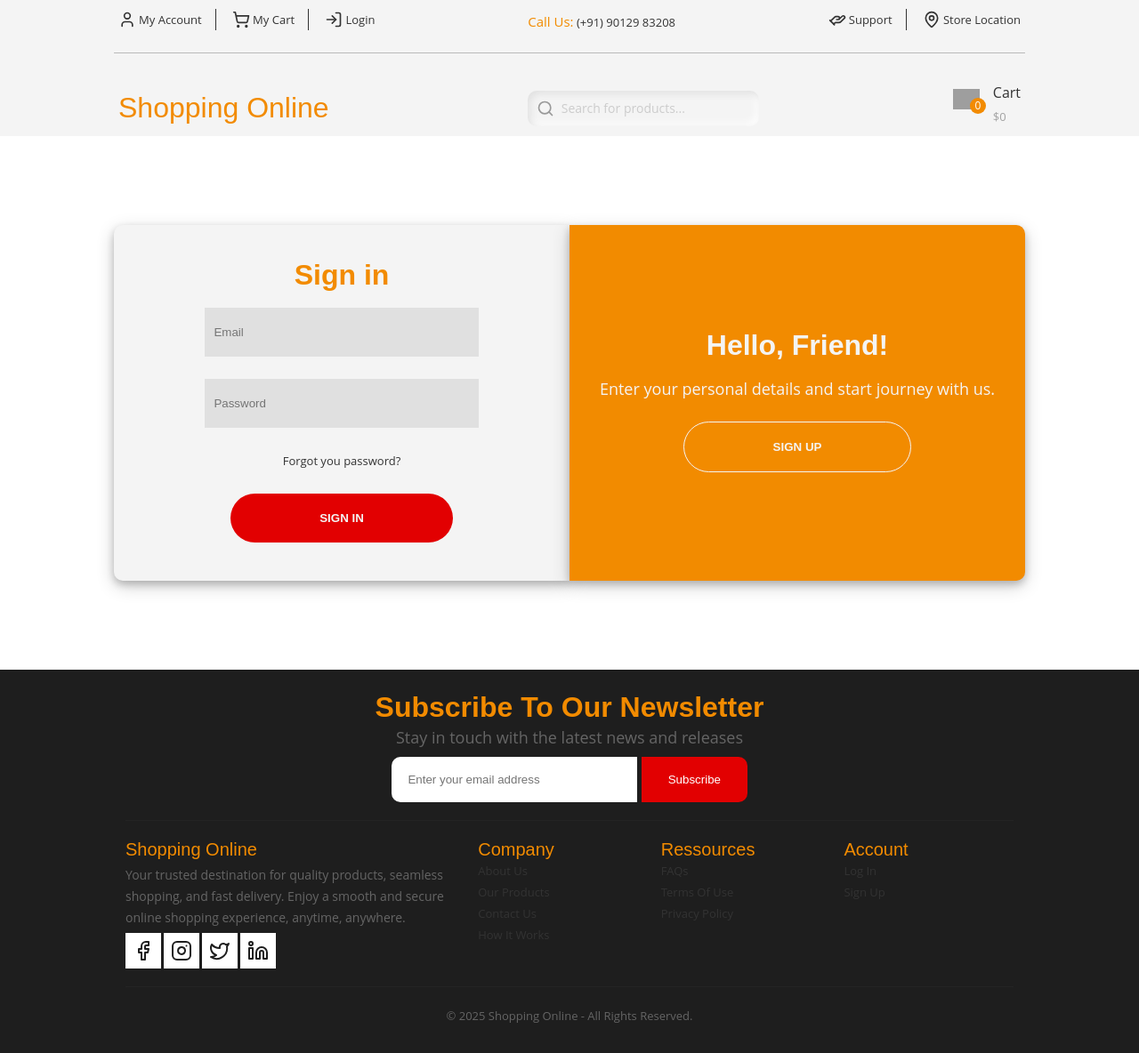
After one commit to AyKrimino/classic-php-store, a PHP site: page /sign-in.php in a window 1280 px wide. The commit adds this page. Shown: the whole page at 89% size. Run offline with PHP 8.4, Linux system fonts and the light colour scheme; grey boxes are pictures that could not be loaded.

Commit message:
feat: add sign in design

```diff
--- /dev/null
+++ b/assets/css/auth-styles.css
@@ -0,0 +1,87 @@
+* {
+    box-sizing: border-box;
+    padding: 0;
+    margin: 0;
+}
+
+.auth-container > div {
+    max-width: 80%;
+    margin: 100px auto;
+    display: flex;
+    justify-content: space-between;
+    align-items: center;
+    height: 400px;
+}
+
+.credentials-section {
+    width: 100%;
+    height: 100%;
+    display: flex;
+    flex-direction: column;
+    align-items: center;
+    justify-content: center;
+    gap: 25px;
+    border-radius: 10px 0 0 10px;
+    background: var(--header-bg);
+    color: var(--accent-color);
+    box-shadow: 0 4px 8px 0 rgba(0, 0, 0, 0.2), 0 6px 20px 0 rgba(0, 0, 0, 0.19);
+}
+
+.helper-section {
+    width: 100%;
+    height: 100%;
+    display: flex;
+    flex-direction: column;
+    align-items: center;
+    justify-content: center;
+    gap: 25px;
+    background: var(--accent-color);
+    color: var(--header-bg);
+    border-radius: 0 10px 10px 0;
+    box-shadow: 0 4px 8px 0 rgba(0, 0, 0, 0.2), 0 6px 20px 0 rgba(0, 0, 0, 0.19);
+}
+
+.credentials-section h1,
+.helper-section h1 {
+    font-weight: bold;
+}
+
+.credentials-section input {
+    padding: 20px 10px;
+    width: 60%;
+    outline: none;
+    border: none;
+    background: var(--greyLight-2);
+}
+
+.credentials-section button {
+    padding: 20px 100px;
+    border-radius: 30px;
+    background: var(--submit-btn-color);
+    color: var(--header-bg);
+    font-weight: 600;
+}
+
+.credentials-section button:hover {
+    background-color: var(--submit-btn-hover-color);
+    color: var(--white);
+    cursor: pointer;
+}
+
+.helper-section p {
+    font-size: 18px;
+}
+
+.helper-section button {
+    padding: 20px 100px;
+    border: 1px solid var(--header-bg);
+    color: var(--header-bg);
+    border-radius: 30px;
+    background: transparent;
+    font-weight: 600;
+}
+
+.helper-section button:hover {
+    color: var(--white);
+    cursor: pointer;
+}
--- a/assets/css/styles.css
+++ b/assets/css/styles.css
@@ -13,6 +13,8 @@
     --transition-duration: 200ms;
     --font-sans: 'Open Sans', sans-serif;
     --font-heading: 'Nunito', sans-serif;
+    --submit-btn-color: #E20001;
+    --submit-btn-hover-color: #c00000;
 
     --white: #ffffff;
     --black: #000000;
@@ -335,13 +337,13 @@ footer .footer-container {
 
 .newsletter form button {
     border-radius: 0px 10px 10px 0px;
-    background-color: #E20001;
+    background-color: var(--submit-btn-color);
     color: var(--white);
     width: 30%
 }
 
 .newsletter form button:hover {
-    background-color: #c00000;
+    background-color: var(--submit-btn-hover-color);
     color: var(--white);
     cursor: pointer;
 }
--- /dev/null
+++ b/sign-in.php
@@ -0,0 +1,30 @@
+<!DOCTYPE html>
+<html lang="en">
+    <head>
+        <meta charset="UTF-8">
+        <meta name="viewport" content="width=device-width, initial-scale=1.0">
+        <link rel="stylesheet" href="./assets/css/styles.css">
+        <link rel="stylesheet" href="./assets/css/auth-styles.css">
+        <title>Document</title>
+    </head>
+    <body>
+        <?php include("./includes/header.php"); ?>
+        <section class="auth-container">
+            <div class="">
+                <form class="credentials-section" action="">
+                    <h1>Sign in</h1>
+                    <input type="email" name="email" id="email" placeholder="Email" />
+                    <input type="password" name="password" id="password" placeholder="Password" />
+                    <a href="#">Forgot you password?</a>
+                    <button type="submit">SIGN IN</button>
+                </form>
+                <div class="helper-section">
+                    <h1>Hello, Friend!</h1>
+                    <p>Enter your personal details and start journey with us.</p>
+                    <button type="submit">SIGN UP</button>
+                </div>
+            </div>
+        </section>
+        <?php include("./includes/footer.php"); ?>
+    </body>
+</html>
```
